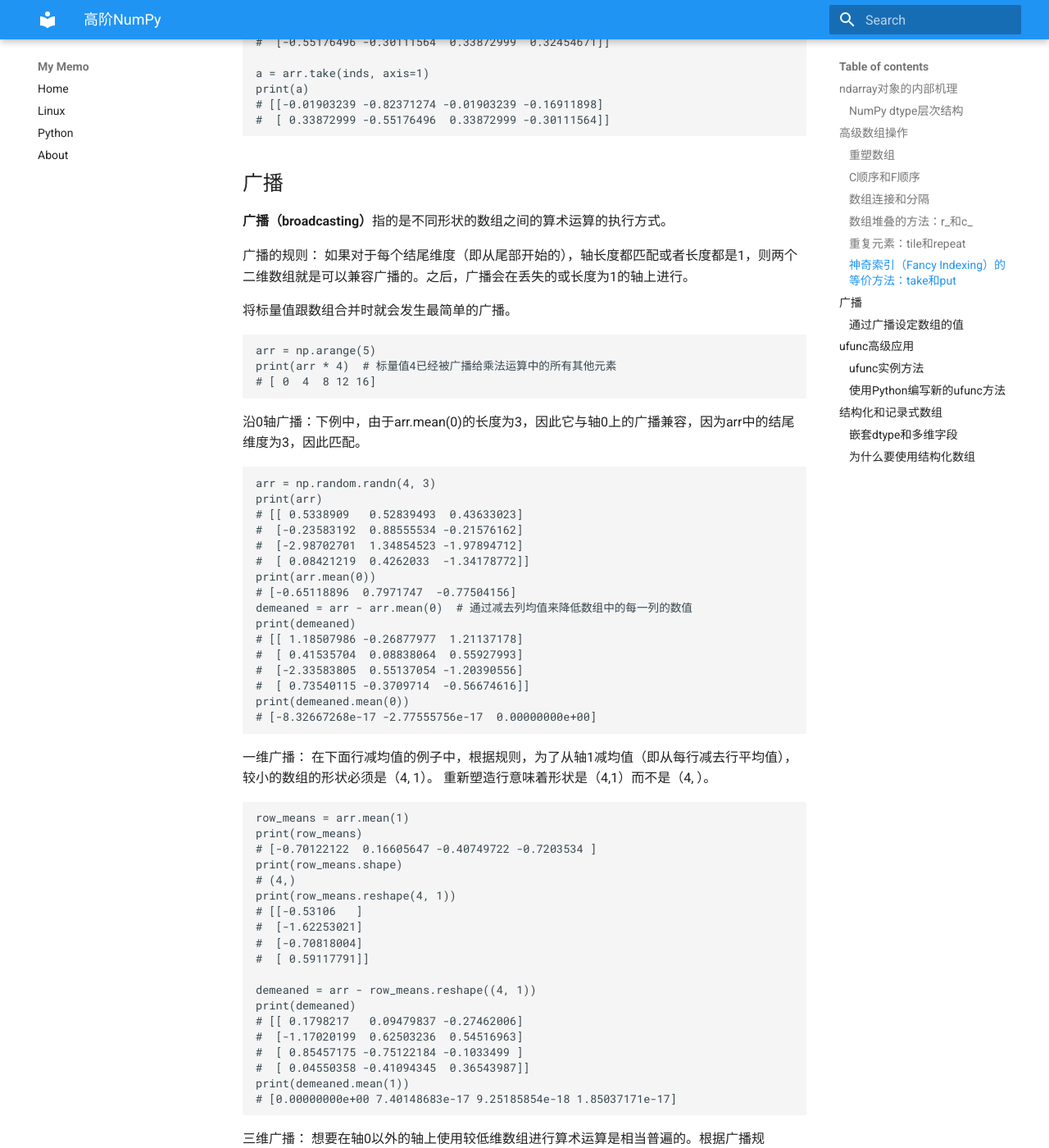
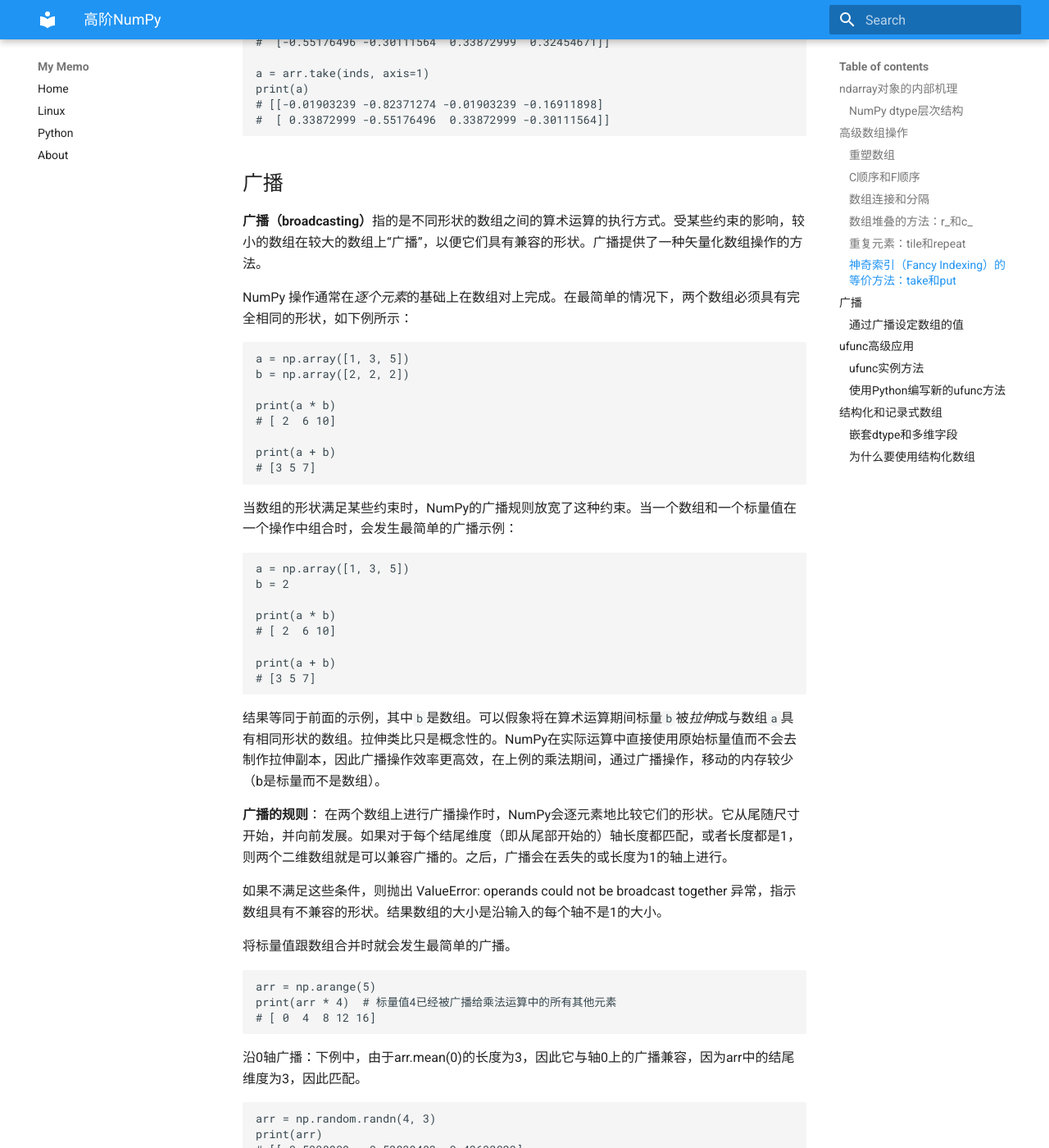
Before and after one commit to huyuhui001/mySite, an MkDocs documentation site: the page built from docs/python/DataAnalysis/ch10.md, in a window 1280 px wide and 1400 px high, scrolled down 11321 px. Shown: the whole window at 82% size. Built offline with MkDocs 1.6.1 and Material for MkDocs 9.7.7, drawn with Linux system fonts in a browser that asks for light colours.

Commit message:
Documentation

````diff
--- a/docs/python/DataAnalysis/ch10.md
+++ b/docs/python/DataAnalysis/ch10.md
@@ -558,10 +558,44 @@ print(a)
 
 ## 广播
 
-**广播（broadcasting）**指的是不同形状的数组之间的算术运算的执行方式。
+**广播（broadcasting）**指的是不同形状的数组之间的算术运算的执行方式。受某些约束的影响，较小的数组在较大的数组上“广播”，以便它们具有兼容的形状。广播提供了一种矢量化数组操作的方法。
 
-广播的规则：
-如果对于每个结尾维度（即从尾部开始的），轴长度都匹配或者长度都是1，则两个二维数组就是可以兼容广播的。之后，广播会在丢失的或长度为1的轴上进行。
+NumPy 操作通常在*逐个元素*的基础上在数组对上完成。在最简单的情况下，两个数组必须具有完全相同的形状，如下例所示：
+```
+a = np.array([1, 3, 5])
+b = np.array([2, 2, 2])
+
+print(a * b)
+# [ 2  6 10]
+
+print(a + b)
+# [3 5 7]
+```
+
+当数组的形状满足某些约束时，NumPy的广播规则放宽了这种约束。当一个数组和一个标量值在一个操作中组合时，会发生最简单的广播示例：
+```
+a = np.array([1, 3, 5])
+b = 2
+
+print(a * b)
+# [ 2  6 10]
+
+print(a + b)
+# [3 5 7]
+```
+
+结果等同于前面的示例，其中`b`是数组。可以假象将在算术运算期间标量`b`被*拉伸*成与数组`a`具有相同形状的数组。拉伸类比只是概念性的。NumPy在实际运算中直接使用原始标量值而不会去制作拉伸副本，因此广播操作效率更高效，在上例的乘法期间，通过广播操作，移动的内存较少（b是标量而不是数组）。
+
+**广播的规则**：
+在两个数组上进行广播操作时，NumPy会逐元素地比较它们的形状。它从尾随尺寸开始，并向前发展。如果对于每个结尾维度（即从尾部开始的）轴长度都匹配，或者长度都是1，则两个二维数组就是可以兼容广播的。之后，广播会在丢失的或长度为1的轴上进行。
+
+
+如果不满足这些条件，则抛出 ValueError: operands could not be broadcast together 异常，指示数组具有不兼容的形状。结果数组的大小是沿输入的每个轴不是1的大小。
+
+
+
+
+
 
 将标量值跟数组合并时就会发生最简单的广播。
 ```
````
